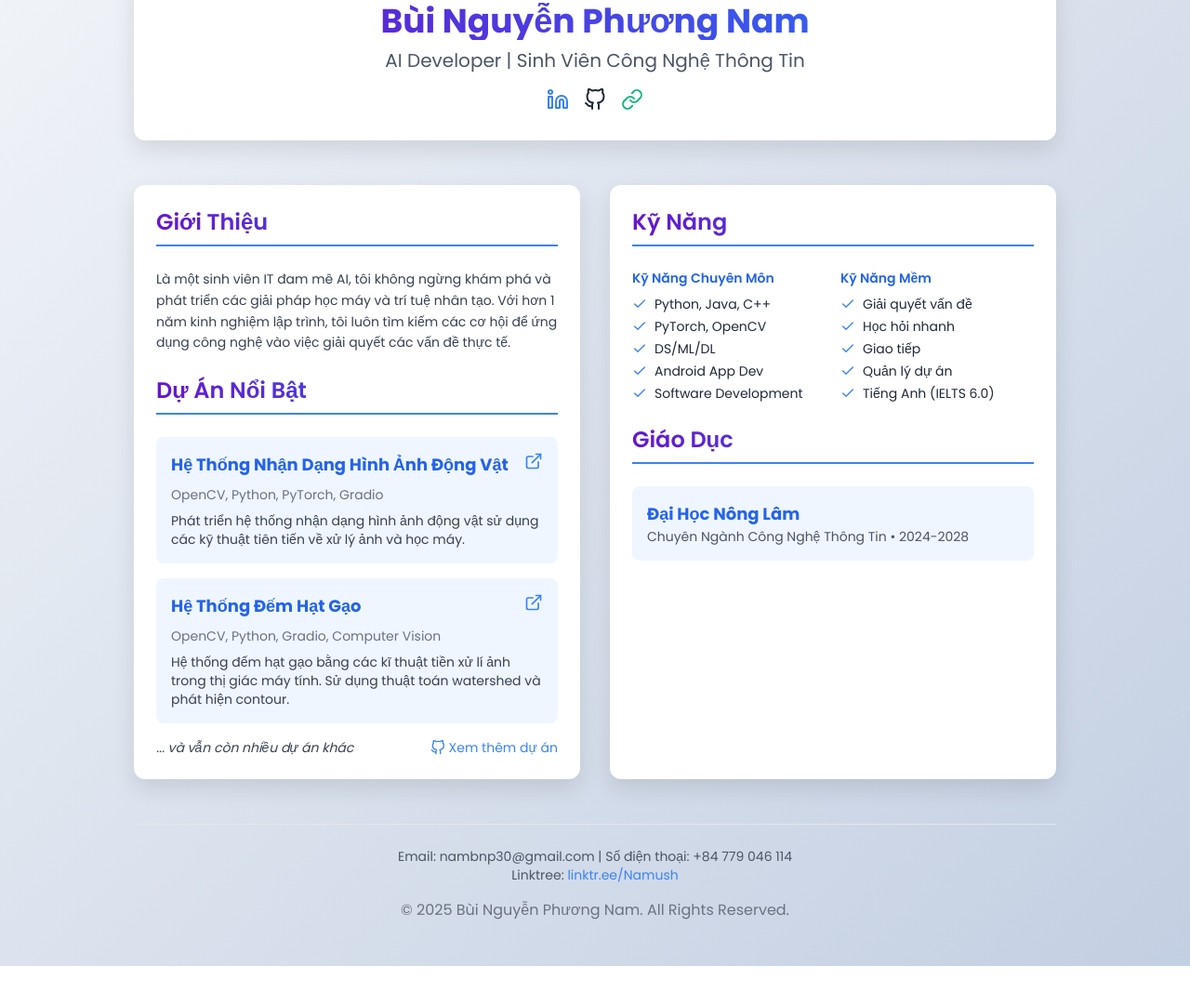
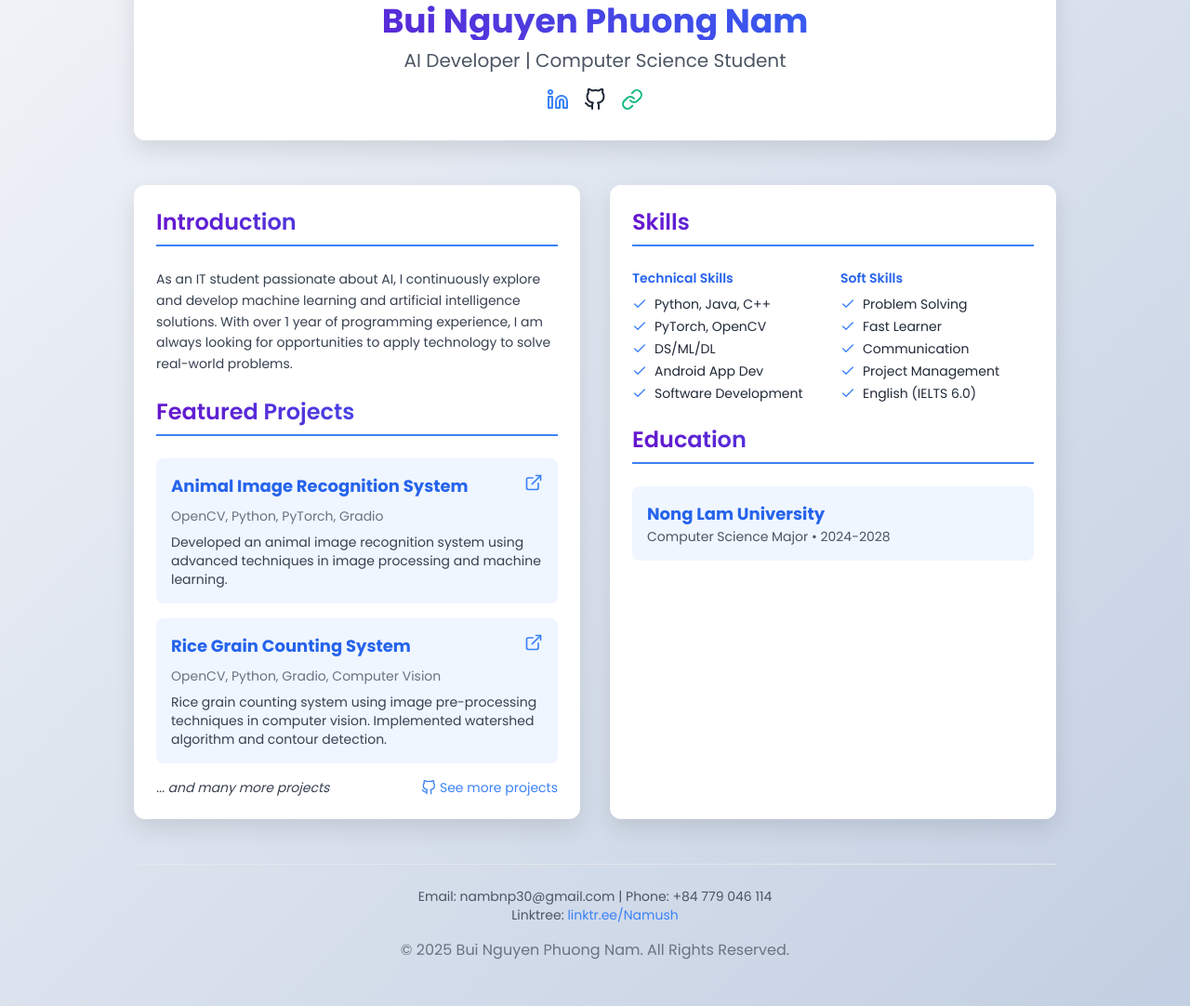
Before and after one commit to Mushrum-mmb/Mushrum-mmb.github.io, a plain HTML site: page index.html in a window 1280 px wide. Shown: the part 268-1350 px from the top of the page at 93% size. Before the commit the page ends 1307 px from the top, so only its background shows below. Drawn offline with nearby package versions, Linux system fonts and the light colour scheme.

Commit message:
Update index.html

```diff
--- a/index.html
+++ b/index.html
@@ -1,9 +1,9 @@
 <!DOCTYPE html>
-<html lang="vi">
+<html lang="en">
 <head>
     <meta charset="UTF-8">
     <meta name="viewport" content="width=device-width, initial-scale=1.0">
-    <title>Bùi Nguyễn Phương Nam - AI Developer</title>
+    <title>Bui Nguyen Phuong Nam - AI Developer</title>
     <link href="https://cdn.jsdelivr.net/npm/tailwindcss@2.2.19/dist/tailwind.min.css" rel="stylesheet">
     <script src="https://cdn.jsdelivr.net/npm/feather-icons/dist/feather.min.js"></script>
     <style>
@@ -24,16 +24,16 @@
 </head>
 <body class="text-gray-800">
     <div class="container mx-auto px-4 py-12 max-w-5xl">
-        <!-- Header: Giới Thiệu -->
+        <!-- Header: Introduction -->
         <header class="bg-white rounded-xl p-8 text-center mb-12 shadow-soft">
             <div class="relative inline-block">
-                <img src="https://github.com/Mushrum-mmb/Mushrum-mmb.github.io/blob/main/avt.jpg?raw=true" alt="Bùi Nguyễn Phương Nam" class="mx-auto rounded-full w-40 h-40 mb-6 object-cover border-4 border-blue-500 shadow-lg">
+                <img src="https://github.com/Mushrum-mmb/Mushrum-mmb.github.io/blob/main/avt.jpg?raw=true" alt="Bui Nguyen Phuong Nam" class="mx-auto rounded-full w-40 h-40 mb-6 object-cover border-4 border-blue-500 shadow-lg">
                 <div class="absolute bottom-4 right-0 bg-blue-500 text-white rounded-full p-1">
                     <i data-feather="check-circle" class="w-5 h-5"></i>
                 </div>
             </div>
-            <h1 class="text-4xl font-bold gradient-text mb-2">Bùi Nguyễn Phương Nam</h1>
-            <p class="text-xl text-gray-600 mb-4">AI Developer | Sinh Viên Công Nghệ Thông Tin</p>
+            <h1 class="text-4xl font-bold gradient-text mb-2">Bui Nguyen Phuong Nam</h1>
+            <p class="text-xl text-gray-600 mb-4">AI Developer | Computer Science Student</p>
             <div class="flex justify-center space-x-4">
                 <a href="https://www.linkedin.com/in/namush-bui-555948335/" target="_blank" class="text-blue-500 hover:text-blue-700 transition transform hover:scale-110">
                     <i data-feather="linkedin" class="w-6 h-6"></i>
@@ -47,53 +47,53 @@
             </div>
         </header>
 
-        <!-- Nội Dung Chính -->
+        <!-- Main Content -->
         <main class="grid md:grid-cols-2 gap-8">
-            <!-- Trái: Kinh Nghiệm & Dự Án -->
+            <!-- Left: Experience & Projects -->
             <section class="bg-white rounded-xl p-6 shadow-soft">
-                <h2 class="text-2xl font-semibold border-b-2 border-blue-500 pb-2 mb-6 gradient-text">Giới Thiệu</h2>
+                <h2 class="text-2xl font-semibold border-b-2 border-blue-500 pb-2 mb-6 gradient-text">Introduction</h2>
                 <p class="text-sm text-gray-700 mb-4 leading-relaxed">
-                    Là một sinh viên IT đam mê AI, tôi không ngừng khám phá và phát triển các giải pháp học máy và trí tuệ nhân tạo. Với hơn 1 năm kinh nghiệm lập trình, tôi luôn tìm kiếm các cơ hội để ứng dụng công nghệ vào việc giải quyết các vấn đề thực tế.
+                    As an IT student passionate about AI, I continuously explore and develop machine learning and artificial intelligence solutions. With over 1 year of programming experience, I am always looking for opportunities to apply technology to solve real-world problems.
                 </p>
 
-                <h2 class="text-2xl font-semibold border-b-2 border-blue-500 pb-2 my-6 gradient-text">Dự Án Nổi Bật</h2>
+                <h2 class="text-2xl font-semibold border-b-2 border-blue-500 pb-2 my-6 gradient-text">Featured Projects</h2>
                 <div class="space-y-4">
                     <div class="bg-blue-50 p-4 rounded-lg hover:shadow-md transition">
                         <div class="flex justify-between items-start">
-                            <h3 class="font-bold text-lg text-blue-600 mb-2">Hệ Thống Nhận Dạng Hình Ảnh Động Vật</h3>
+                            <h3 class="font-bold text-lg text-blue-600 mb-2">Animal Image Recognition System</h3>
                             <a href="https://github.com/Mushrum-mmb/Simple-AI-Image-Classification" target="_blank" class="text-blue-500 hover:text-blue-700 transition transform hover:scale-110">
                                 <i data-feather="external-link" class="w-5 h-5"></i>
                             </a>
                         </div>
                         <p class="text-sm text-gray-500 mb-2">OpenCV, Python, PyTorch, Gradio</p>
-                        <p class="text-sm text-gray-700">Phát triển hệ thống nhận dạng hình ảnh động vật sử dụng các kỹ thuật tiên tiến về xử lý ảnh và học máy.</p>
+                        <p class="text-sm text-gray-700">Developed an animal image recognition system using advanced techniques in image processing and machine learning.</p>
                     </div>
                     <div class="bg-blue-50 p-4 rounded-lg hover:shadow-md transition">
                         <div class="flex justify-between items-start">
-                            <h3 class="font-bold text-lg text-blue-600 mb-2">Hệ Thống Đếm Hạt Gạo</h3>
+                            <h3 class="font-bold text-lg text-blue-600 mb-2">Rice Grain Counting System</h3>
                             <a href="https://github.com/Mushrum-mmb/Simple_Rice_Detection" target="_blank" class="text-blue-500 hover:text-blue-700 transition transform hover:scale-110">
                                 <i data-feather="external-link" class="w-5 h-5"></i>
                             </a>
                         </div>
                         <p class="text-sm text-gray-500 mb-2">OpenCV, Python, Gradio, Computer Vision</p>
-                        <p class="text-sm text-gray-700">Hệ thống đếm hạt gạo bằng các kĩ thuật tiền xử lí ảnh trong thị giác máy tính. Sử dụng thuật toán watershed và phát hiện contour.</p>
+                        <p class="text-sm text-gray-700">Rice grain counting system using image pre-processing techniques in computer vision. Implemented watershed algorithm and contour detection.</p>
                     </div>
                     <div class="flex items-center justify-between mt-4 text-sm text-gray-700">
-                        <p class="italic">... và vẫn còn nhiều dự án khác</p>
+                        <p class="italic">... and many more projects</p>
                         <a href="https://github.com/Mushrum-mmb" target="_blank" class="flex items-center text-blue-500 hover:text-blue-700 transition transform hover:scale-110">
                             <i data-feather="github" class="w-4 h-4 mr-1"></i>
-                            <span>Xem thêm dự án</span>
+                            <span>See more projects</span>
                         </a>
                     </div>
                 </div>
             </section>
 
-            <!-- Phải: Kỹ Năng & Giáo Dục -->
+            <!-- Right: Skills & Education -->
             <section class="bg-white rounded-xl p-6 shadow-soft">
-                <h2 class="text-2xl font-semibold border-b-2 border-blue-500 pb-2 mb-6 gradient-text">Kỹ Năng</h2>
+                <h2 class="text-2xl font-semibold border-b-2 border-blue-500 pb-2 mb-6 gradient-text">Skills</h2>
                 <div class="grid grid-cols-2 gap-4 text-sm">
                     <div>
-                        <h3 class="font-semibold mb-2 text-blue-600">Kỹ Năng Chuyên Môn</h3>
+                        <h3 class="font-semibold mb-2 text-blue-600">Technical Skills</h3>
                         <ul class="space-y-1">
                             <li class="flex items-center">
                                 <i data-feather="check" class="w-4 h-4 mr-2 text-blue-500"></i>Python, Java, C++
@@ -113,41 +113,41 @@
                         </ul>
                     </div>
                     <div>
-                        <h3 class="font-semibold mb-2 text-blue-600">Kỹ Năng Mềm</h3>
+                        <h3 class="font-semibold mb-2 text-blue-600">Soft Skills</h3>
                         <ul class="space-y-1">
                             <li class="flex items-center">
-                                <i data-feather="check" class="w-4 h-4 mr-2 text-blue-500"></i>Giải quyết vấn đề
+                                <i data-feather="check" class="w-4 h-4 mr-2 text-blue-500"></i>Problem Solving
                             </li>
                             <li class="flex items-center">
-                                <i data-feather="check" class="w-4 h-4 mr-2 text-blue-500"></i>Học hỏi nhanh
+                                <i data-feather="check" class="w-4 h-4 mr-2 text-blue-500"></i>Fast Learner
                             </li>
                             <li class="flex items-center">
-                                <i data-feather="check" class="w-4 h-4 mr-2 text-blue-500"></i>Giao tiếp
+                                <i data-feather="check" class="w-4 h-4 mr-2 text-blue-500"></i>Communication
                             </li>
                             <li class="flex items-center">
-                                <i data-feather="check" class="w-4 h-4 mr-2 text-blue-500"></i>Quản lý dự án
+                                <i data-feather="check" class="w-4 h-4 mr-2 text-blue-500"></i>Project Management
                             </li>
                             <li class="flex items-center">
-                                <i data-feather="check" class="w-4 h-4 mr-2 text-blue-500"></i>Tiếng Anh (IELTS 6.0)
+                                <i data-feather="check" class="w-4 h-4 mr-2 text-blue-500"></i>English (IELTS 6.0)
                             </li>
                         </ul>
                     </div>
                 </div>
 
-                <h2 class="text-2xl font-semibold border-b-2 border-blue-500 pb-2 my-6 gradient-text">Giáo Dục</h2>
+                <h2 class="text-2xl font-semibold border-b-2 border-blue-500 pb-2 my-6 gradient-text">Education</h2>
                 <div class="bg-blue-50 p-4 rounded-lg">
-                    <h3 class="font-bold text-lg text-blue-600">Đại Học Nông Lâm</h3>
-                    <p class="text-sm text-gray-600">Chuyên Ngành Công Nghệ Thông Tin • 2024-2028</p>
+                    <h3 class="font-bold text-lg text-blue-600">Nong Lam University</h3>
+                    <p class="text-sm text-gray-600">Computer Science Major • 2024-2028</p>
                 </div>
             </section>
         </main>
 
-        <!-- Footer: Liên Hệ -->
+        <!-- Footer: Contact -->
         <footer class="text-center mt-12 pt-6 border-t border-gray-200">
-            <p class="text-sm text-gray-600">Email: nambnp30@gmail.com | Số điện thoại: +84 779 046 114</p>
+            <p class="text-sm text-gray-600">Email: nambnp30@gmail.com | Phone: +84 779 046 114</p>
             <p class="text-sm text-gray-600">Linktree: <a href="https://linktr.ee/Namush" target="_blank" class="text-blue-500 hover:underline">linktr.ee/Namush</a></p>
             <div class="mt-4 text-gray-500">
-                © 2025 Bùi Nguyễn Phương Nam. All Rights Reserved.
+                © 2025 Bui Nguyen Phuong Nam. All Rights Reserved.
             </div>
         </footer>
     </div>
```
